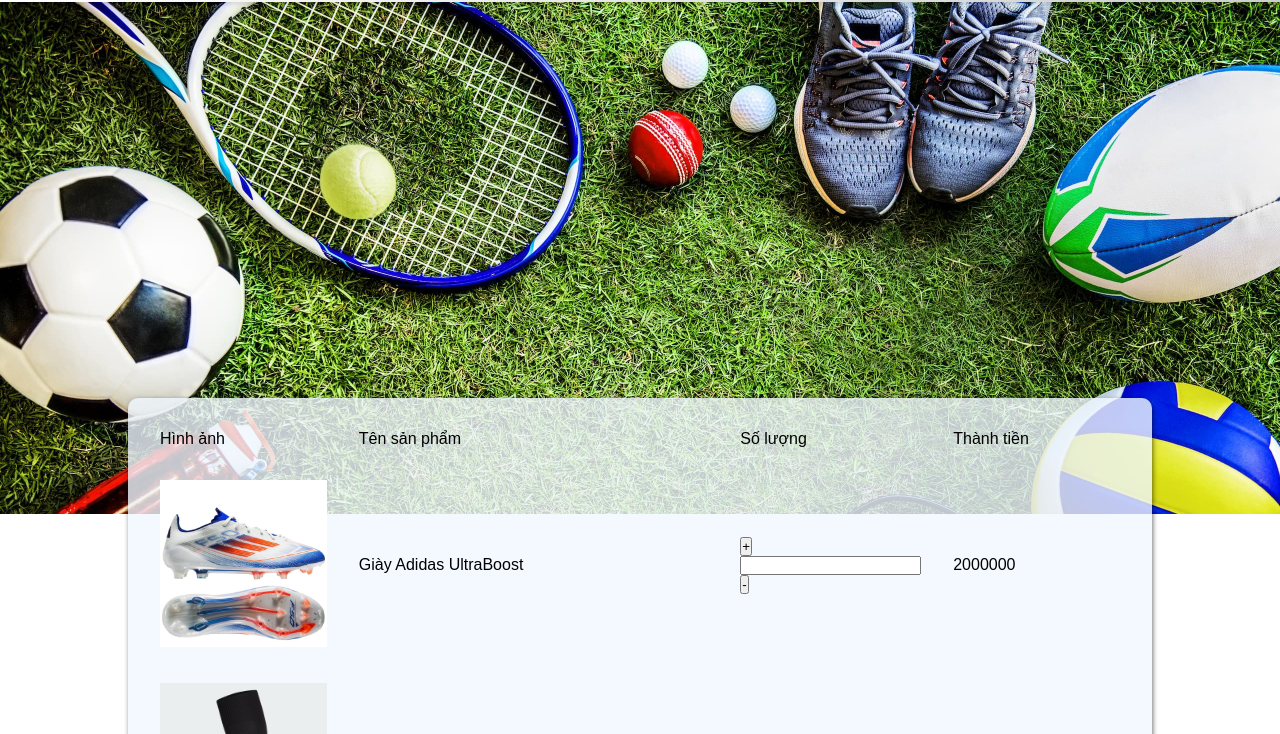
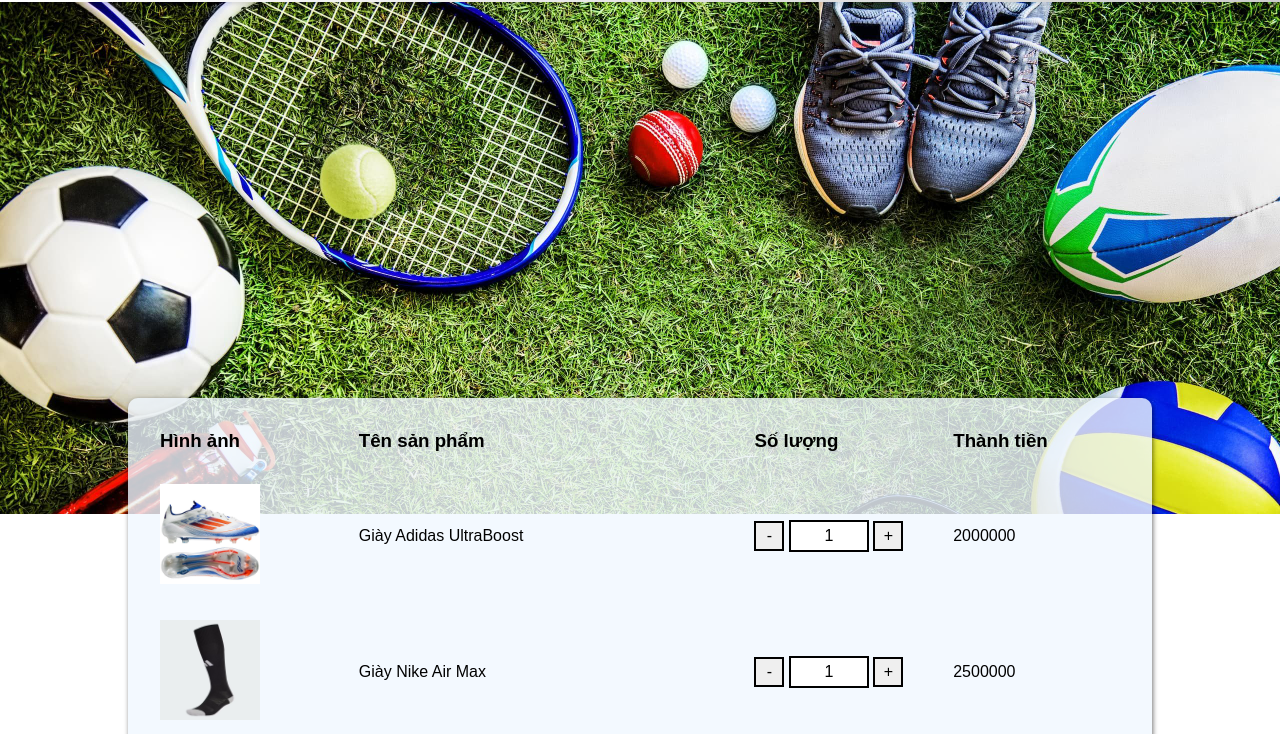
Before and after one commit to Brotato-O/Web, a plain HTML site: page Cart.html in a window 1280 px wide. Shown: the part 66-800 px from the top of the page. Drawn offline with Linux system fonts and the light colour scheme.

Commit message:
add cart tiep

```diff
--- a/script.js
+++ b/script.js
@@ -284,10 +284,10 @@ function cartDisplay(){
                     <td class="cart-item-image"><img src="${cartArray[i].image}" alt="product"></td>
                     <td class="cart-item-name">${cartArray[i].name}</td>
                     <td class="cart-item-quantity">
-                        <div class=>
-                            <button>+</button>
-                            <input>
-                            <button>-</button>
+                        <div class="">
+                            <button class="bot">-</button>
+                            <input type="text" id="sl" value="1">
+                            <button class="them">+</button>
                         <div>
                     </td>
                     <td class="cart-item-price">${cartArray[i].price}</td>
@@ -295,10 +295,10 @@ function cartDisplay(){
         }
         s= `<table class="cart-table">
             <tr>
-                <td class="cart-item-image">Hình ảnh</td>
-                <td class="cart-item-name">Tên sản phẩm</td>
-                <td class="cart-item-quantity">Số lượng</td>
-                <td class="cart-item-price">Thành tiền</td>
+                <td class="cart-item-image"><h3>Hình ảnh</h3></td>
+                <td class="cart-item-name"><h3>Tên sản phẩm</h3></td>
+                <td class="cart-item-quantity"><h3>Số lượng</h3></td>
+                <td class="cart-item-price"><h3>Thành tiền</h3></td>
             </tr>` + s +
         `</table>`;
         document.getElementById('wrap-cart').innerHTML=s;
@@ -306,7 +306,6 @@ function cartDisplay(){
             document.getElementsByClassName('cart-item-image')[i].style.width="20%";
             document.getElementsByClassName('cart-item-quantity')[i].style.width="20%";
             document.getElementsByClassName('cart-item-price')[i].style.width="20%";
-
         }
     }
 }
--- a/styles.css
+++ b/styles.css
@@ -703,5 +703,29 @@ td{
     padding: 15px;
 }
 td img{
-    width: 100%;
+    max-width: 100px;
+    max-height: 100px;
 }
+
+#sl{
+    font-size: 16px;
+    width: 80px;
+    padding: 5px ;
+    text-align: center;
+    border: 2px solid black;
+
+}
+.bot{
+    font-size: 16px;
+    width: 30px;
+    height: 30px;
+    border: 2px solid black;
+    cursor: pointer;
+}
+.them{
+    font-size: 16px;
+    width: 30px;
+    height: 30px;
+    border: 2px solid black;
+    cursor: pointer;
+}
```
